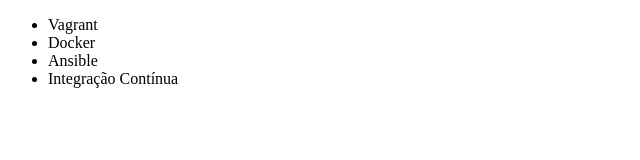
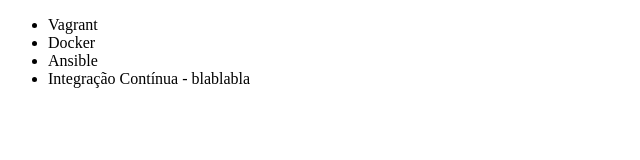
Before and after one commit to renatoiglesias/ALURA, a plain HTML site: page index.html in a window 1280 px wide. Shown: the full height of the page, 0-640 px from the left. Drawn offline with Linux system fonts and the light colour scheme.

Commit message:
rename do curso

```diff
--- a/index.html
+++ b/index.html
@@ -9,7 +9,7 @@
         <li>Vagrant</li>
         <li>Docker</li>
         <li>Ansible</li>
-        <li>Integração Contínua</li>
+        <li>Integração Contínua - blablabla</li>
     </ul>
 </body>
 </html>
```
